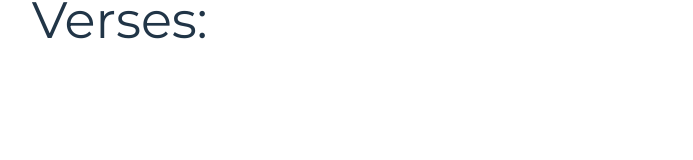
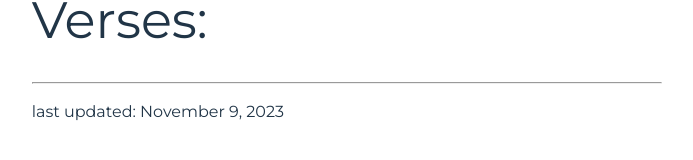
Before and after one commit to RichFree/VerseChecker, a React (Vite) app: page / in a window 1280 px wide. Shown: the part 448-608 px from the top of the page, without its empty margins (293-986 px from the left). Built offline with nearby package versions, Linux system fonts and the light colour scheme.

Commit message:
Feat: added "last updated" footer

```diff
--- a/src/VerseSampler.jsx
+++ b/src/VerseSampler.jsx
@@ -209,6 +209,11 @@ function App() {
         testCount={testCount}
         toShuffle={toShuffle}
       />
+
+    <hr />
+
+    <p><x-small>last updated: November 9, 2023</x-small></p>
+
     </div>
   );
 }
```
